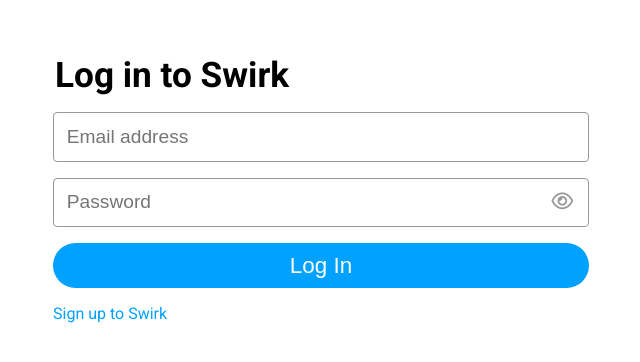
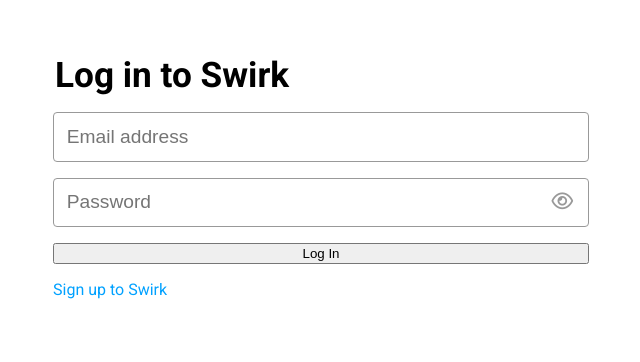
Before and after one commit to ZahariCheyrekov/swirk, a React (Create React App) app in the folder client/: page /login in a window 1280 px wide. Shown: the part 180-542 px from the top of the page, without its empty margins (319-959 px from the left). Built offline with nearby package versions, Linux system fonts and the light colour scheme; the HTML template or start-up script is replaced by a standard one.

Commit message:
Extract button style

```diff
--- a/client/src/features/auth/components/Auth.scss
+++ b/client/src/features/auth/components/Auth.scss
@@ -43,17 +43,6 @@
     border-radius: 0.25rem;
   }
 
-  .button {
-    background-color: $sky-blue-color;
-    color: $white-color;
-
-    border: none;
-    border-radius: 2rem;
-
-    font-size: 1.4rem;
-    padding: 0.6rem;
-  }
-
   .link {
     color: $sky-blue-color;
   }
```
